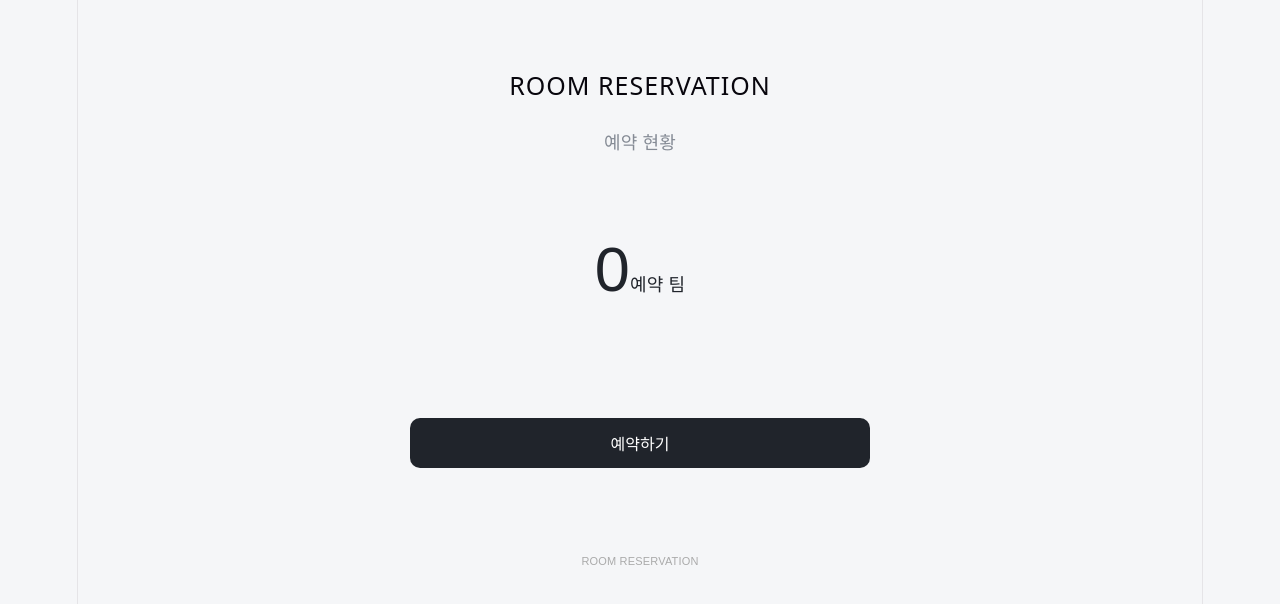
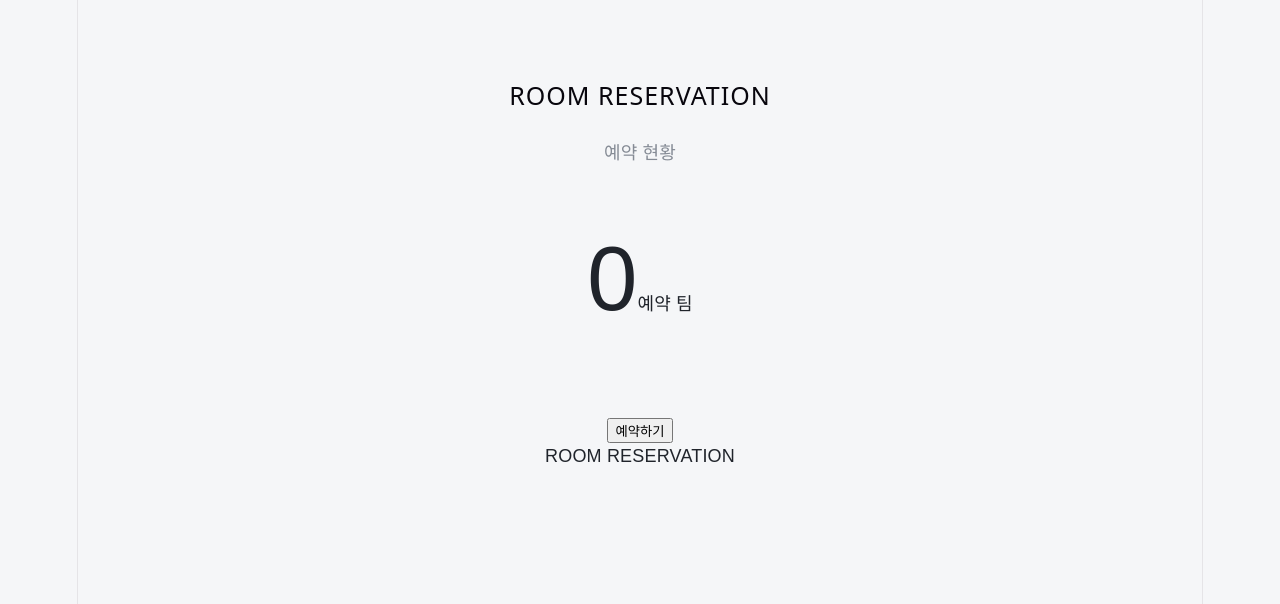
Before and after one commit to sch-Anthony/room-reservation, a React (Vite) app: page /#/ in a window 1280 px wide. Shown: the top 604 px of the page. Built offline with nearby package versions, Linux system fonts and the light colour scheme; no server answers.

Commit message:
Update styles for container and buttons in CSS

```diff
--- a/src/style.css
+++ b/src/style.css
@@ -11,10 +11,10 @@ body {
 }
 
 .container {
-  width: 90%;
-  max-width: 500px;
+  width: 95%;
+  max-width: 1000px;
   margin: 0 auto;
-  padding: 40px 20px;
+  padding: 50px 25px;
 }
 
 h1 {
@@ -32,10 +32,9 @@ h1 {
 .count-card {
   padding: 60px 30px;
   margin: 40px 0;
-}
 
 .count {
-  font-size: 3.5rem;
+  font-size: 5rem;
 }
 
 form {
@@ -75,10 +74,8 @@ button:disabled {
 }
 
 .primary-button {
-  width: 100%;
-  background: #20242b;
-  color: white;
-  margin-top: 20px;
+  font-size: 1.3rem;
+  padding: 18px 40px;
 }
 
 .back-button {
```
